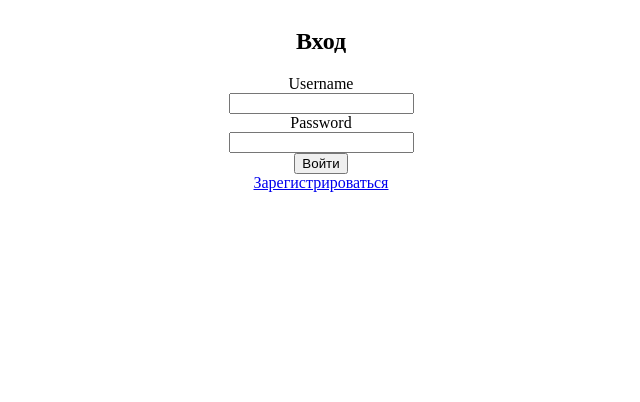
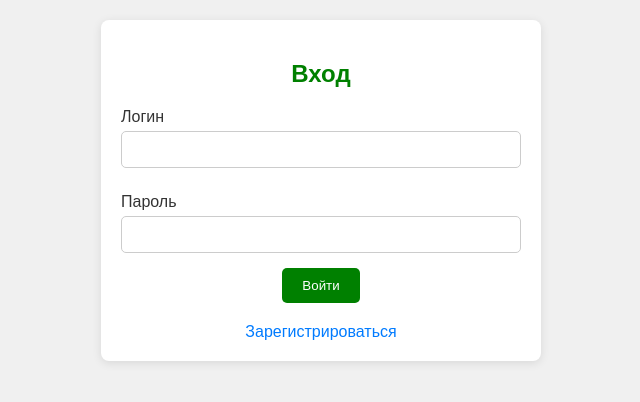
Before and after one commit to Coolewreyboy/IP, a Flask app: page / in a window 1280 px wide. Shown: the top 402 px of the page, without its empty margins (319-959 px from the left). Run offline with Flask 3, Linux system fonts and the light colour scheme; data comes from the database, SQL or seed files in the repository; both versions use the stored data as it was after the commit.

Commit message:
Add files via upload

```diff
--- a/app.py
+++ b/app.py
@@ -22,7 +22,8 @@ def clear_coockies():
     session['check_task'] = 0
     session['word_num'] = 0
     session['score'] = 0
-    session['wrong_answer'] = []
+    session['status'] = [0] * 10
+    session['answer'] = [('', '')] * 10
 @app.route('/')
 
 @app.route('/login', methods=['GET'])
@@ -96,7 +97,8 @@ def task1():
         if answer == word:
             session['score'] += 1
         else:
-            session['wrong_answer'].append((word, answer))
+            session['status'][session['word_num']] = 1
+        session['answer'][session['word_num']] = (answer, word)
         session['word_num'] += 1
         if session['word_num'] < 10:
             session['list_ans'] = list_ans(session['list'][session['word_num']])
@@ -120,9 +122,10 @@ def result():
     conn.commit()
     conn.close()
     score = session['score']
-    wrong_answer = session['wrong_answer']
+    status = session['status']
+    answer = session['answer']
     clear_coockies()
-    return render_template('result.html', score=score, wrong_answer=wrong_answer)
+    return render_template('result.html', score=score, status=status, answer=answer)
 
 @app.route('/home')
 def home():
@@ -154,4 +157,4 @@ def teoriy():
     return render_template('teoriy.html')
 
 if __name__ == '__main__':
-    app.run(host="0.0.0.0", port=8080)
+    app.run()
--- a/templates/login.html
+++ b/templates/login.html
@@ -2,45 +2,86 @@
 <html lang="en">
 <head>
     <meta charset="UTF-8">
-    <title> Login </title>
+    <meta name="viewport" content="width=device-width, initial-scale=1.0">
+    <title>Вход</title>
     <style>
+        body {
+            font-family: Arial, sans-serif;
+            background-color: #f0f0f0;
+            color: #333;
+            text-align: center;
+            margin: 0;
+            padding: 20px;
+        }
+        .container {
+            background-color: #ffffff;
+            border-radius: 8px;
+            box-shadow: 0 2px 10px rgba(0, 0, 0, 0.1);
+            padding: 20px;
+            max-width: 400px;
+            margin: 0 auto;
+            text-align: center;
+        }
+        h2 {
+            color: green;
+            margin-bottom: 20px;
+        }
+        label {
+            display: block;
+            margin: 10px 0 5px;
+            text-align: left;
+        }
+        input[type="text"],
+        input[type="password"] {
+            width: 100%; /* Полная ширина */
+            padding: 10px; /* Отступы внутри поля */
+            margin-bottom: 15px;
+            border: 1px solid #ccc;
+            border-radius: 5px;
+            box-sizing: border-box; /* Учитываем padding и border в ширине */
+        }
+        input[type="submit"] {
+            background-color: green;
+            color: white;
+            border: none;
+            border-radius: 5px;
+            padding: 10px 20px;
+            cursor: pointer;
+            transition: background-color 0.3s;
+        }
+        input[type="submit"]:hover {
+            background-color: #45a049;
+        }
+        a {
+            display: block;
+            margin-top: 20px;
+            text-decoration: none;
+            color: #007BFF;
+            transition: color 0.3s;
+        }
+        a:hover {
+            color: #0056b3;
+        }
         #message {
             color: red;
-            font-weight: bold;
-            font-size: 20px;
-        }
-        .container {
-            width: 300px;
-            text-align: center;
-        }
-        body {
-            display: flex;
-            justify-content: center;
-            align-items: center;
-        }
-        h2 {
-            text-align: center;
+            margin-bottom: 15px;
         }
     </style>
 </head>
 <body>
     {% if message %}
-        <a id="message">{{ message }}</a>
+        <div id="message">{{ message }}</div>
     {% endif %}
     <div class="container">
         <h2>Вход</h2>
         <form action="" method="GET">
-            <label for="username">Username</label>
-            <br>
+            <label for="username">Логин</label>
             <input type="text" name="username" required>
-            <br>
-            <label for="password">Password</label>
-            <br>
+            <label for="password">Пароль</label>
             <input type="password" name="password" required>
-            <br>
             <input type="submit" value="Войти">
         </form>
-        <a href={{ url_for('register') }}>Зарегистрироваться</a>
+        <a href="{{ url_for('register') }}">Зарегистрироваться</a>
     </div>
 </body>
 </html>
```
Also changed, not shown: templates/result.html (+61 -12 lines), templates/task1.html (+53 -3 lines), templates/teoriy.html (+43 -226 lines), Individual_project.db.
